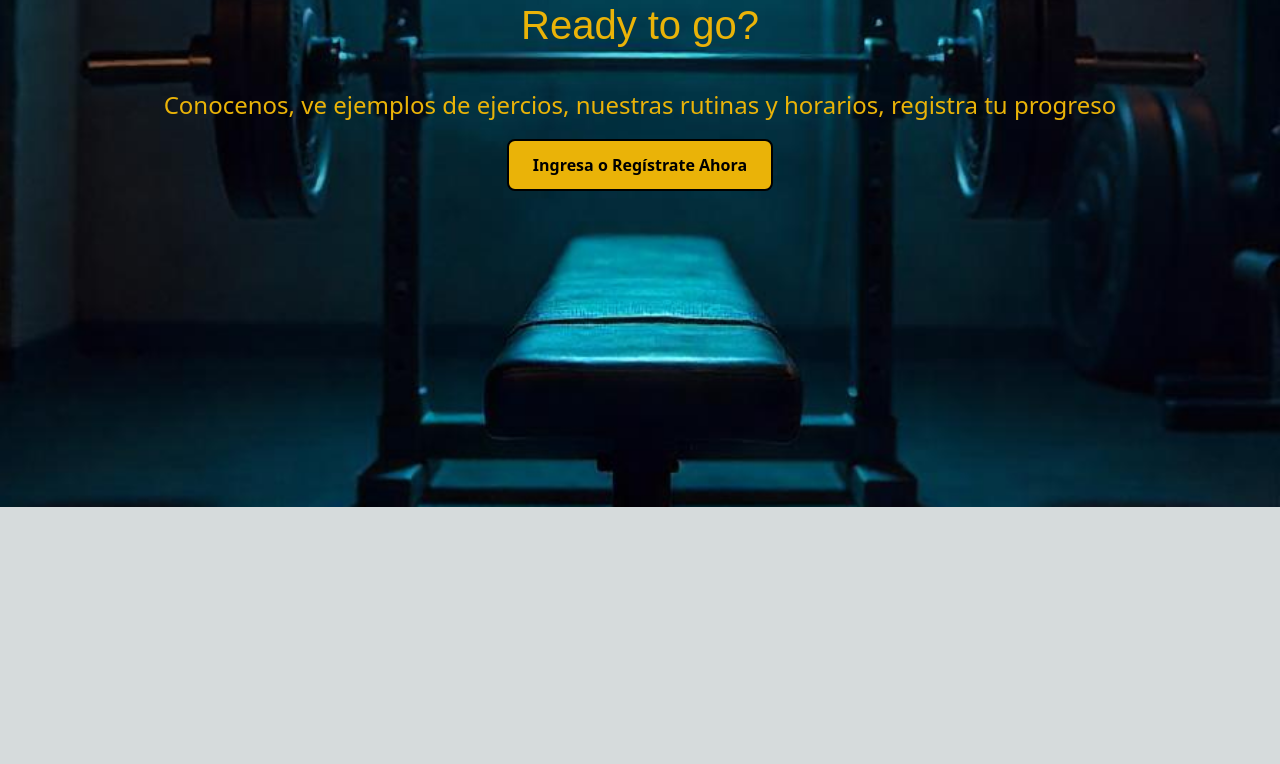
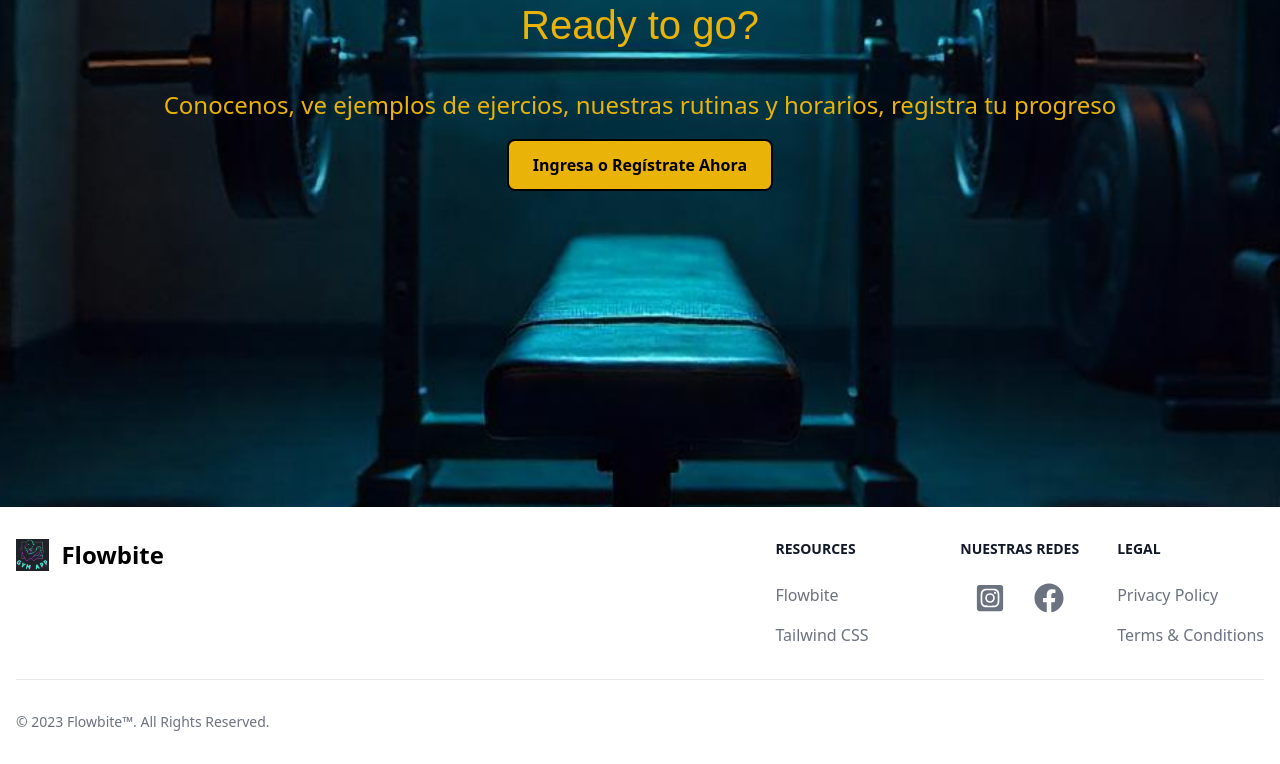
Before and after one commit to mak2220/gym_app, a Next.js app: page / in a window 1280 px wide. Shown: the part 389-1153 px from the top of the page. Before the commit the page ends 896 px from the top, so only its background shows below. Built offline with nearby package versions, Linux system fonts and the light colour scheme; no server answers; a web font is replaced by a local one.

Commit message:
Incorporación de Footer

```diff
--- /dev/null
+++ b/components/Footer.jsx
@@ -0,0 +1,69 @@
+"use client"
+
+import React from 'react';
+import Link from "next/link";
+import { FaInstagramSquare, FaFacebook } from "react-icons/fa";
+
+const Footer = () => (
+    <footer className="bg-white dark:bg-gray-900">
+        <div className="mx-auto w-full max-w-screen-xl p-4 py-6 lg:py-8">
+            <div className="md:flex md:justify-between">
+                <div className="mb-6 md:mb-0">
+                    <a href="https://flowbite.com/" className="flex items-center">
+                        <img src="/image/logo.PNG" className="h-8 me-3" alt="Gym App Logo" />
+                        <span className="self-center text-2xl font-semibold whitespace-nowrap dark:text-white">Flowbite</span>
+                    </a>
+                </div>
+                <div className="grid grid-cols-2 gap-8 sm:gap-6 sm:grid-cols-3">
+                    <div>
+                        <h2 className="mb-6 text-sm font-semibold text-gray-900 uppercase dark:text-white">Resources</h2>
+                        <ul className="text-gray-500 dark:text-gray-400 font-medium">
+                            <li className="mb-4">
+                                <a href="https://flowbite.com/" className="hover:underline">Flowbite</a>
+                            </li>
+                            <li>
+                                <a href="https://tailwindcss.com/" className="hover:underline">Tailwind CSS</a>
+                            </li>
+                        </ul>
+                    </div>
+                    <div>
+                        <h2 className="text-center mb-6 text-sm font-semibold text-gray-900 uppercase dark:text-white">Nuestras Redes</h2>
+                        <ul className="flex justify-evenly text-gray-500 dark:text-gray-400 font-medium">
+                            <li className="mb-4">
+                                <Link href="https://www.instagram.com/">
+                                    <FaInstagramSquare size={30}/>
+                                </Link>
+                            </li>
+                            <li>
+                                <Link href="https://www.facebook.com">
+                                    <FaFacebook size={30} />
+                                </Link>
+                            </li>
+                        </ul>
+                    </div>
+                    <div>
+                        <h2 className="mb-6 text-sm font-semibold text-gray-900 uppercase dark:text-white">Legal</h2>
+                        <ul className="text-gray-500 dark:text-gray-400 font-medium">
+                            <li className="mb-4">
+                                <a href="#" className="hover:underline">Privacy Policy</a>
+                            </li>
+                            <li>
+                                <a href="#" className="hover:underline">Terms &amp; Conditions</a>
+                            </li>
+                        </ul>
+                    </div>
+                </div>
+            </div>
+            <hr className="my-6 border-gray-200 sm:mx-auto dark:border-gray-700 lg:my-8" />
+            <div className="sm:flex sm:items-center sm:justify-between">
+                <span className="text-sm text-gray-500 sm:text-center dark:text-gray-400">© 2023 <a href="https://flowbite.com/" className="hover:underline">Flowbite™</a>. All Rights Reserved.
+                </span>
+                <div className="flex mt-4 sm:justify-center sm:mt-0">
+                    {/* Aquí van los iconos con enlaces */}
+                </div>
+            </div>
+        </div>
+    </footer>
+);
+
+export default Footer;
--- a/pages/_app.tsx
+++ b/pages/_app.tsx
@@ -2,12 +2,14 @@ import "@/styles/globals.css";
 import "@/styles/normalize.css"
 import type { AppProps } from "next/app";
 import Navbar from "@/components/Navbar";
+import Footer from "@/components/Footer"
 
 export default function App({ Component, pageProps }: AppProps) {
   return (
     <>
       <Navbar/>
       <Component {...pageProps} />
+      <Footer/>
     </>
   )
 }
```
Also changed, not shown: public/image/logo.PNG (added).
